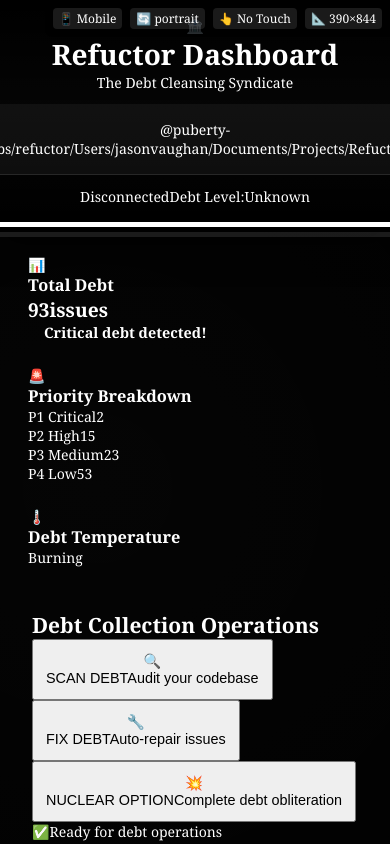
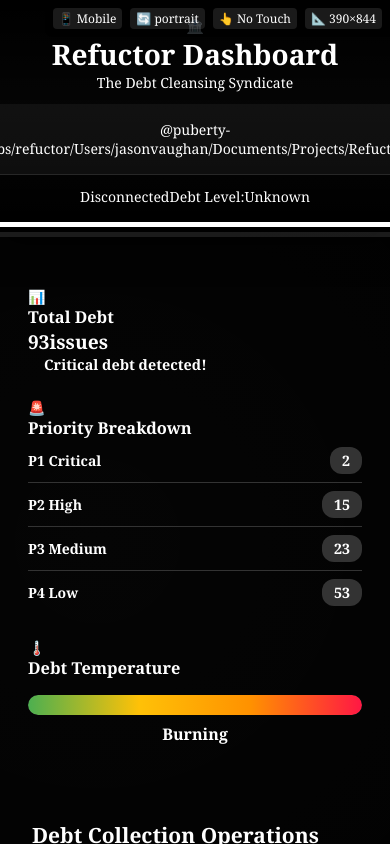
Before and after one commit to Jason-Vaughan/refuctor, a React (Create React App) app in the folder dashboard/: page / in a window 390 px wide. Shown: the top 844 px of the page. Built offline with nearby package versions, Linux system fonts and the light colour scheme; no server answers; the HTML template or start-up script is replaced by a standard one.

Commit message:
✨ ADD: Beautiful DebtMetrics panel styling - Created DebtMetrics.css with gradient cards, hover effects, and priority color coding

```diff
--- /dev/null
+++ b/dashboard/src/components/DebtMetrics.css
@@ -0,0 +1,221 @@
+/* Debt Metrics Component - Beautiful Panel Styling */
+.debt-metrics {
+  display: flex;
+  gap: 1.5rem;
+  margin: 2rem 0;
+  flex-wrap: wrap;
+}
+
+/* Individual Metric Cards */
+.debt-card {
+  background: linear-gradient(135deg, #1a1a1a 0%, #252525 100%);
+  border: 2px solid #ffffff;
+  border-radius: 12px;
+  padding: 1.5rem;
+  flex: 1;
+  min-width: 280px;
+  color: #ffffff;
+  font-family: 'Segoe UI', Tahoma, Geneva, Verdana, sans-serif;
+  position: relative;
+  overflow: hidden;
+  transition: all 0.3s ease;
+  box-shadow: 0 4px 20px rgba(0, 0, 0, 0.3);
+}
+
+.debt-card:hover {
+  transform: translateY(-2px);
+  box-shadow: 0 8px 30px rgba(0, 0, 0, 0.4);
+  border-color: #ff4444;
+}
+
+.debt-card::before {
+  content: '';
+  position: absolute;
+  top: 0;
+  left: 0;
+  right: 0;
+  height: 4px;
+  background: linear-gradient(90deg, #ff4444, #ff6666, #ff4444);
+}
+
+/* Card Headers */
+.card-header {
+  display: flex;
+  align-items: center;
+  margin-bottom: 1rem;
+  padding-bottom: 0.5rem;
+  border-bottom: 1px solid #333;
+}
+
+.card-icon {
+  font-size: 1.5rem;
+  margin-right: 0.75rem;
+  text-shadow: 2px 2px 0px #000000;
+}
+
+.card-header h3 {
+  color: #ffffff;
+  font-size: 1.1rem;
+  font-weight: 700;
+  margin: 0;
+  text-shadow: 1px 1px 0px #000000;
+}
+
+/* Total Debt Display */
+.total-debt-number {
+  font-size: 3rem;
+  font-weight: 900;
+  color: #ff4444;
+  text-shadow: 3px 3px 0px #000000;
+  line-height: 1;
+  margin: 0.5rem 0;
+}
+
+.debt-subtitle {
+  color: #bbb;
+  font-size: 0.9rem;
+  font-weight: 500;
+}
+
+.debt-subtitle.immediate {
+  color: #ff6666;
+  font-weight: 600;
+}
+
+/* Priority Breakdown */
+.priority-list {
+  list-style: none;
+  padding: 0;
+  margin: 0;
+}
+
+.priority-item {
+  display: flex;
+  justify-content: space-between;
+  align-items: center;
+  padding: 0.5rem 0;
+  border-bottom: 1px solid #333;
+}
+
+.priority-item:last-child {
+  border-bottom: none;
+}
+
+.priority-label {
+  display: flex;
+  align-items: center;
+  font-weight: 600;
+}
+
+.priority-dot {
+  width: 12px;
+  height: 12px;
+  border-radius: 50%;
+  margin-right: 0.5rem;
+  box-shadow: 0 0 10px rgba(0, 0, 0, 0.3);
+}
+
+.priority-dot.p1 { background: #ff1744; box-shadow: 0 0 15px rgba(255, 23, 68, 0.4); }
+.priority-dot.p2 { background: #ff9100; box-shadow: 0 0 15px rgba(255, 145, 0, 0.4); }
+.priority-dot.p3 { background: #ffc107; box-shadow: 0 0 15px rgba(255, 193, 7, 0.4); }
+.priority-dot.p4 { background: #4caf50; box-shadow: 0 0 15px rgba(76, 175, 80, 0.4); }
+
+.priority-count {
+  background: #333;
+  color: #fff;
+  padding: 0.25rem 0.75rem;
+  border-radius: 12px;
+  font-size: 0.9rem;
+  font-weight: 700;
+  min-width: 30px;
+  text-align: center;
+}
+
+.priority-count.p1 { background: #ff1744; }
+.priority-count.p2 { background: #ff9100; }
+.priority-count.p3 { background: #ffc107; color: #000; }
+.priority-count.p4 { background: #4caf50; }
+
+/* Debt Temperature Gauge */
+.temperature-display {
+  margin-top: 1rem;
+}
+
+.temperature-bar {
+  width: 100%;
+  height: 20px;
+  background: #333;
+  border-radius: 10px;
+  overflow: hidden;
+  position: relative;
+  box-shadow: inset 0 2px 5px rgba(0, 0, 0, 0.3);
+}
+
+.temperature-fill {
+  height: 100%;
+  border-radius: 10px;
+  transition: width 0.8s ease-in-out;
+  background: linear-gradient(90deg, #4caf50, #ffc107, #ff9100, #ff1744);
+  box-shadow: 0 0 10px rgba(255, 255, 255, 0.3);
+}
+
+.temperature-bar.cool .temperature-fill {
+  background: linear-gradient(90deg, #4caf50, #81c784);
+}
+
+.temperature-bar.warm .temperature-fill {
+  background: linear-gradient(90deg, #ffc107, #ffb300);
+}
+
+.temperature-bar.hot .temperature-fill {
+  background: linear-gradient(90deg, #ff9100, #ff6d00);
+}
+
+.temperature-bar.burning .temperature-fill {
+  background: linear-gradient(90deg, #ff1744, #d50000);
+  animation: pulse 2s infinite;
+}
+
+@keyframes pulse {
+  0%, 100% { opacity: 1; }
+  50% { opacity: 0.7; }
+}
+
+.temperature-label {
+  display: block;
+  margin-top: 0.5rem;
+  font-weight: 600;
+  font-size: 1rem;
+  text-align: center;
+  text-shadow: 1px 1px 0px #000000;
+}
+
+/* Responsive Design */
+@media (max-width: 768px) {
+  .debt-metrics {
+    flex-direction: column;
+    gap: 1rem;
+  }
+
+  .debt-card {
+    min-width: auto;
+  }
+
+  .total-debt-number {
+    font-size: 2.5rem;
+  }
+}
+
+@media (max-width: 480px) {
+  .debt-card {
+    padding: 1rem;
+  }
+
+  .total-debt-number {
+    font-size: 2rem;
+  }
+
+  .card-header h3 {
+    font-size: 1rem;
+  }
+}
--- a/dashboard/src/components/DebtMetrics.js
+++ b/dashboard/src/components/DebtMetrics.js
@@ -1,4 +1,5 @@
 import React from 'react';
+import './DebtMetrics.css';
 
 const DebtMetrics = ({ debtData, onShowModal }) => {
   // Provide mock data for development when no real data is available
```
